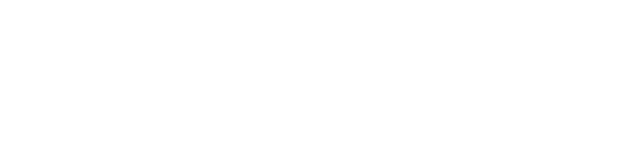
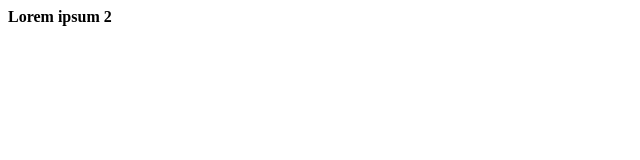
Before and after one commit to LucaSolving/erp_demo, a plain HTML site: page index.html in a window 1280 px wide. Shown: the whole page, without its empty margins (0-640 px from the left). Drawn offline with Linux system fonts and the light colour scheme.

Commit message:
lorem ipsum completed

```diff
--- a/index.html
+++ b/index.html
@@ -3,4 +3,7 @@
     <title>
     </title>
 </head>
+    <h4>
+        Lorem ipsum 2
+    </h4>
 </html>
```
